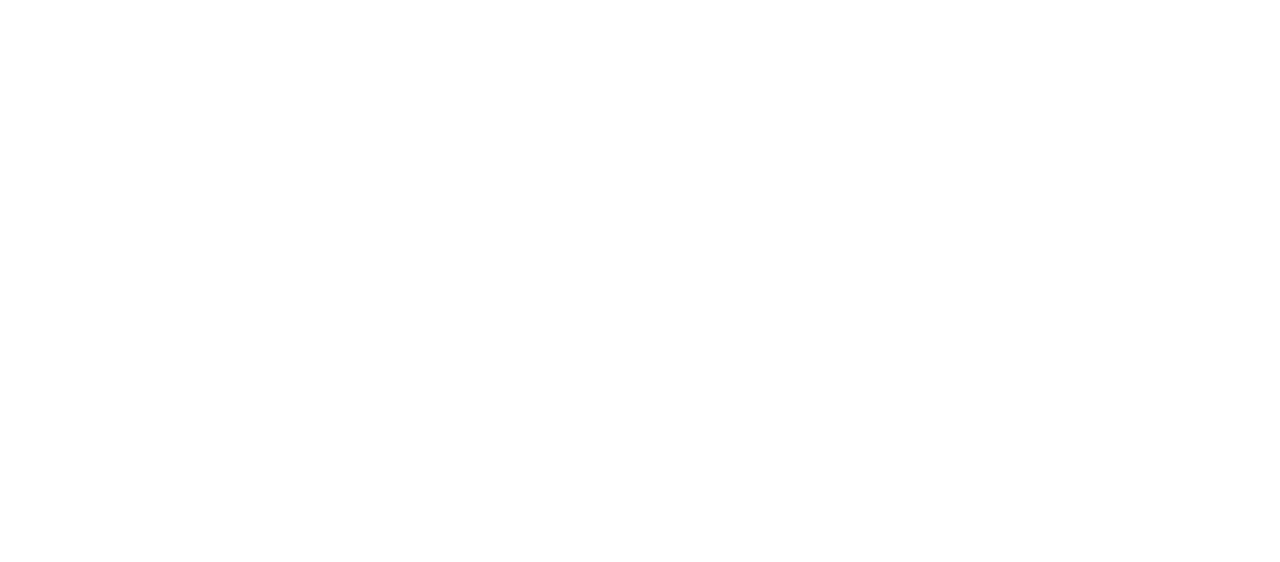
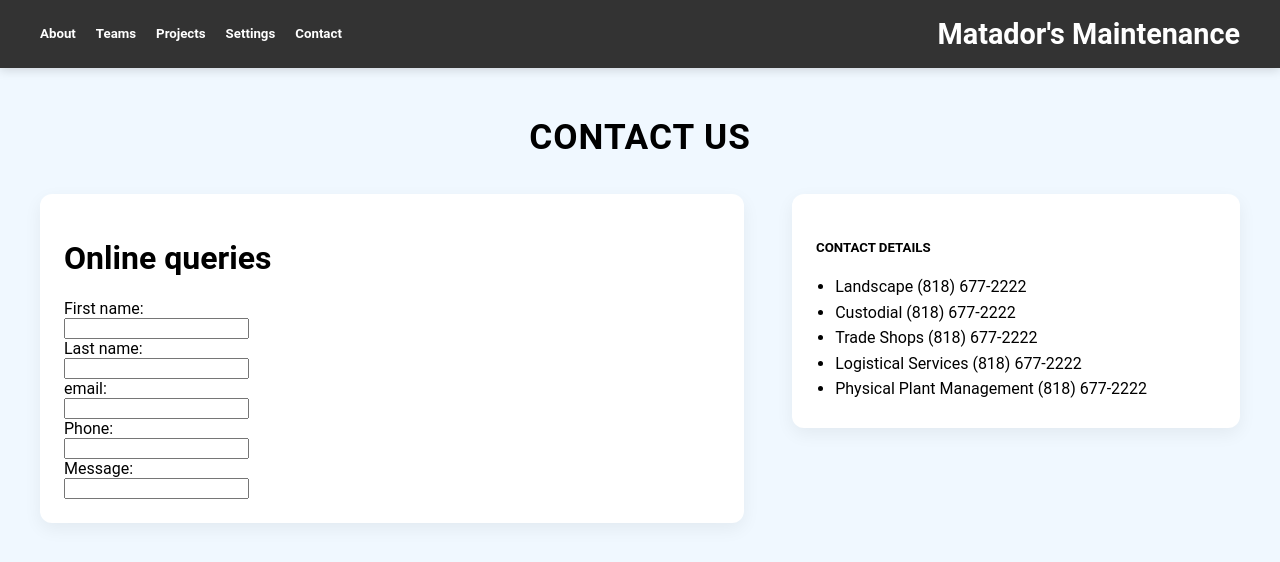
Before and after one commit to asaldinas/CIT384, a website: page public/html_pages/contacts.html in a window 1280 px wide. Drawn offline with Linux system fonts and the light colour scheme.

Commit message:
edited the css for the navigation bar

```diff
--- a/public/html_pages/about.html
+++ b/public/html_pages/about.html
@@ -3,9 +3,20 @@
 <head>
     <meta charset="UTF-8">
     <meta name="viewport" content="width=device-width, initial-scale=1.0">
+      <link rel="stylesheet" href="navigation.css"/>
     <title>Document</title>
 </head>
 <body>
+    <div class="top-bar">
+      <h3 id="siteName">Matador's Maintenance</h3>
+      <h5 id="options" aria-label="Site navigation">
+        <span id="about">About</span>
+        <span id="teams">Teams</span>
+        <span id="projects">Projects</span>
+        <span id="settings">Settings</span>
+        <span id="contacts">Contact</span>
+      </h5>
+    </div>
     <h1>This will be about page</h1>
 </body>
 </html>
--- a/public/html_pages/contacts.html
+++ b/public/html_pages/contacts.html
@@ -0,0 +1,59 @@
+<!DOCTYPE html>
+<html lang="en">
+<head>
+    <meta charset="UTF-8">
+    <meta name="viewport" content="width=device-width, initial-scale=1.0">
+    <link rel="stylesheet" href="navigation.css"/>
+    <title>CSUN contact Maintenance</title>
+</head>
+<body>
+    <div class="top-bar">
+      <h3 id="siteName">Matador's Maintenance</h3>
+      <h5 id="options" aria-label="Site navigation">
+        <span id="about">About</span>
+        <span id="teams">Teams</span>
+        <span id="projects">Projects</span>
+        <span id="settings">Settings</span>
+        <span id="contacts">Contact</span>
+      </h5>
+    </div>
+    <div class = "title">
+        <h1>CONTACT US</h1>
+    </div>
+
+    <form class = "online-form">
+        <h1>Online queries</h1>
+        <label for = fname>First name:</label><br>
+        <input type = "text" id = "fname" name = "fname"><br>
+        <label for = lname>Last name:</label><br>
+        <input type = "text" id = "lname" name = "lname"><br>
+        <label for = email>email:</label><br>
+        <input type = "email" id = "email" name = "email"><br>
+        <label for = phone>Phone:</label><br>
+        <input type = "tel" id = "phone" name = "phone"><br>
+        <label for = message>Message:</label><br>
+        <input type = "text" id = "message" name = "message"><br>
+    </form>
+
+    <div class = "details">
+        <h5>CONTACT DETAILS</h5>
+        <ul>
+            <li>Landscape
+             (818) 677-2222
+            </li>
+            <li>Custodial
+                (818) 677-2222
+            </li>
+            <li>Trade Shops
+                (818) 677-2222
+            </li>
+            <li>Logistical Services
+                (818) 677-2222
+            </li>
+            <li>Physical Plant Management
+                (818) 677-2222
+            </li>
+        </ul>
+    </div>
+</body>
+</html>
--- a/public/html_pages/homepage.js
+++ b/public/html_pages/homepage.js
@@ -8,7 +8,7 @@ document.addEventListener("DOMContentLoaded", () => {
     teams: "teams.html",
     projects: "projects.html",
     settings: "settings.html",
-    contacts: "contact.html",
+    contacts: "contacts.html",
   };
 
   // Loop through each navigation item
--- /dev/null
+++ b/public/html_pages/navigation.css
@@ -0,0 +1,137 @@
+/* ---------- Base ---------- */
+body {
+  margin: 0;
+  font-family: Roboto, Work-sans, sans-serif;
+  background-color: aliceblue;
+  --nav-h: 68px; /* navbar height */
+}
+
+/* ---------- Top bar ---------- */
+.top-bar {
+  position: fixed;
+  top: 0;
+  left: 0;
+  height: var(--nav-h);
+  width: 100%;
+  display: flex;
+  justify-content: space-between; /* two ends */
+  align-items: center;
+  padding: 0 40px;
+  background: #333;
+  color: #fff;
+  z-index: 1000;
+  box-sizing: border-box;
+  box-shadow: 0 2px 10px rgba(0,0,0,.15);
+}
+
+/* order so options appear left, site name right (HTML order is siteName then options) */
+#siteName {
+  order: 2;
+  margin: 0;
+  font-size: 1.8rem;
+  white-space: nowrap;
+  text-align: right;
+}
+#options {
+  order: 1;
+}
+
+/* nav layout (left side) */
+#options {
+  margin: 0;
+  display: flex;
+  flex-wrap: wrap;
+  gap: 20px;
+  justify-content: flex-start;
+  align-items: center;
+  color: #fff;
+  line-height: 1.3;
+}
+
+/* hover underline animation */
+#options > span {
+  position: relative;
+  white-space: nowrap;
+  cursor: pointer;
+  transition: color .3s ease;
+}
+#options > span::after {
+  content: "";
+  position: absolute;
+  left: 0;
+  bottom: -4px;
+  width: 0;
+  height: 2px;
+  background: #fff;
+  transition: width .3s ease;
+}
+#options > span:hover::after { width: 100%; }
+
+/* ---------- Title (centered under nav) ---------- */
+.title {
+  margin-top: calc(var(--nav-h) + 24px); /* push below fixed nav */
+  text-align: center;
+  padding: 24px 20px;
+}
+.title h1 {
+  margin: 0;
+  font-size: 2.2rem;
+  letter-spacing: 1px;
+}
+
+/* ---------- Two-column content under title ---------- */
+/* Cards look */
+.online-form, .details {
+  box-sizing: border-box;
+  padding: 24px;
+  background: #fff;
+  border-radius: 12px;
+  box-shadow: 0 6px 18px rgba(0,0,0,.06);
+}
+
+/* Left column: form */
+.online-form {
+  width: 55%;
+  float: left;
+  margin: 12px 0 24px 40px; /* left gutter aligns with nav padding */
+}
+
+/* Right column: details */
+.details {
+  width: 35%;
+  float: right;
+  margin: 12px 40px 24px 0; /* right gutter aligns with nav padding */
+}
+
+/* Optional: tidy list styles */
+.details ul {
+  margin: 12px 0 0 1.2rem;
+  padding: 0;
+}
+.details li { margin: .4rem 0; }
+
+/* ---------- Responsive ---------- */
+@media (max-width: 1000px) {
+  .online-form { width: 58%; }
+  .details     { width: 38%; }
+}
+
+@media (max-width: 820px) {
+  /* stack columns on small screens */
+  .online-form, .details {
+    float: none;
+    width: auto;
+    margin: 12px 20px 24px 20px;
+  }
+  /* nav: allow wrapping nicely */
+  #options { gap: 14px; }
+  #siteName { font-size: 1.5rem; }
+}
+
+/* Prevent any accidental overlap after floats */
+body::after {
+  content: "";
+  display: block;
+  clear: both;
+  height: 1px;
+}
```
Also changed, not shown: public/html_pages/projects.html (+24 -0 lines), public/html_pages/settings.html (+22 -0 lines), public/html_pages/teams.html (+24 -0 lines).
